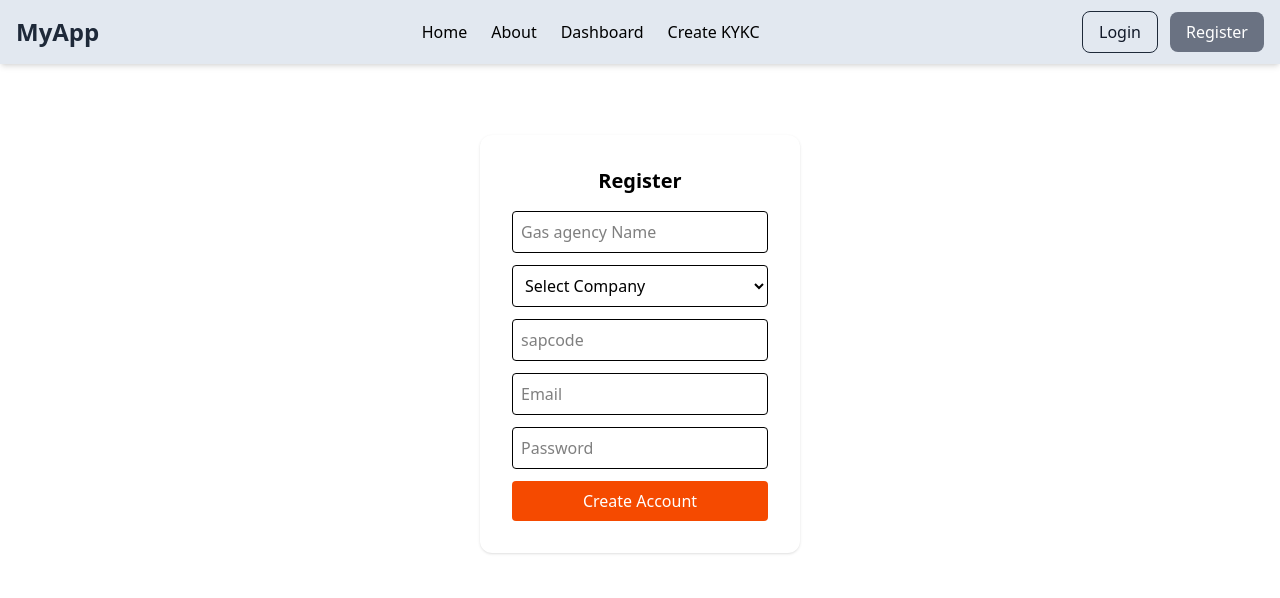
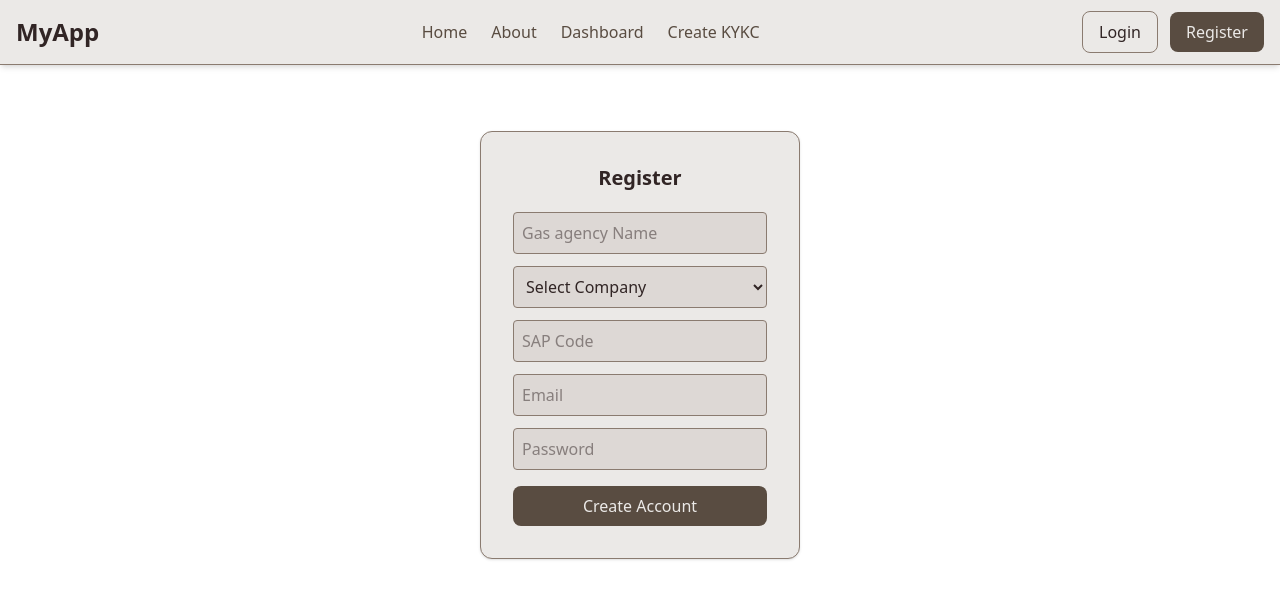
Before and after one commit to Web-Dev-Spider/my-app-client, a React (Vite) app: page /register in a window 1280 px wide. Shown: the top 598 px of the page. Built offline with nearby package versions, Linux system fonts and the light colour scheme.

Commit message:
color theme changed

```diff
--- a/src/components/Navbar.jsx
+++ b/src/components/Navbar.jsx
@@ -7,27 +7,43 @@ function Navbar() {
     const { isAuthenticated, user, logout } = useAuth();
     const [isMenuOpen, setIsMenuOpen] = useState(false);
 
+    const linkClass = ({ isActive }) =>
+        `font-medium transition ${isActive
+            ? "text-[#312525]"
+            : "text-[#594c41] hover:text-[#312525]"
+        }`;
+
     return (
-        <nav className="bg-slate-200 shadow-md">
+        <nav className="bg-[#ebe9e7] shadow-md border-b border-[#8a7b70]">
             <div className="max-w-7xl mx-auto px-4 h-16 flex items-center justify-between">
-                <h1 className="text-2xl font-bold text-gray-800 hover:text-orange-600">
+
+                <h1 className="text-2xl font-bold text-[#312525] hover:text-[#594c41]">
                     MyApp
                 </h1>
 
+                {/* Desktop Menu */}
                 <div className="hidden md:flex gap-6">
-                    <NavLink to="/">Home</NavLink>
-                    <NavLink to="/about">About</NavLink>
-                    <NavLink to="/dashboard">Dashboard</NavLink>
-                    <NavLink to="/kyc">Create KYKC</NavLink>
+                    <NavLink to="/" className={linkClass}>Home</NavLink>
+                    <NavLink to="/about" className={linkClass}>About</NavLink>
+                    <NavLink to="/dashboard" className={linkClass}>Dashboard</NavLink>
+                    <NavLink to="/kyc" className={linkClass}>Create KYKC</NavLink>
                 </div>
 
+                {/* Right side */}
                 <div className="flex gap-3 items-center">
+
                     {isAuthenticated ? (
                         <>
-                            <span>Hello {user?.role}</span>
+                            <span className="text-[#594c41]">
+                                Hello {user?.role}
+                            </span>
+
                             <button
                                 onClick={logout}
-                                className="px-4 py-2 border border-gray-800 text-gray-900 rounded-lg"
+                                className="px-4 py-2 rounded-lg
+                                           border border-[#8a7b70]
+                                           text-[#312525]
+                                           hover:bg-[#ddd8d5]"
                             >
                                 Logout
                             </button>
@@ -36,14 +52,20 @@ function Navbar() {
                         <>
                             <NavLink
                                 to="/login"
-                                className="px-4 py-2 border border-gray-800 text-gray-900 rounded-lg"
+                                className="px-4 py-2 rounded-lg
+                                           border border-[#8a7b70]
+                                           text-[#312525]
+                                           hover:bg-[#ddd8d5]"
                             >
                                 Login
                             </NavLink>
 
                             <NavLink
                                 to="/register"
-                                className="px-4 py-2 bg-gray-500 text-white rounded-lg"
+                                className="px-4 py-2 rounded-lg
+                                           bg-[#594c41]
+                                           text-[#ebe9e7]
+                                           hover:bg-[#312525]"
                             >
                                 Register
                             </NavLink>
@@ -55,7 +77,7 @@ function Navbar() {
                 <div className="md:hidden flex items-center">
                     <button
                         onClick={() => setIsMenuOpen(!isMenuOpen)}
-                        className="text-gray-800 hover:text-orange-600 focus:outline-none"
+                        className="text-[#312525] hover:text-[#594c41]"
                     >
                         {isMenuOpen ? <FaTimes size={24} /> : <FaBars size={24} />}
                     </button>
@@ -64,31 +86,37 @@ function Navbar() {
 
             {/* Mobile Menu Dropdown */}
             {isMenuOpen && (
-                <div className="md:hidden bg-slate-200 px-4 pt-2 pb-4 space-y-2 border-t border-gray-300 shadow-lg">
+                <div className="md:hidden bg-[#ddd8d5]
+                                px-4 pt-2 pb-4 space-y-2
+                                border-t border-[#8a7b70]">
+
                     <NavLink
                         to="/"
-                        className="block py-2 text-gray-800 hover:text-orange-600 font-medium"
+                        className="block py-2 font-medium text-[#594c41] hover:text-[#312525]"
                         onClick={() => setIsMenuOpen(false)}
                     >
                         Home
                     </NavLink>
+
                     <NavLink
                         to="/about"
-                        className="block py-2 text-gray-800 hover:text-orange-600 font-medium"
+                        className="block py-2 font-medium text-[#594c41] hover:text-[#312525]"
                         onClick={() => setIsMenuOpen(false)}
                     >
                         About
                     </NavLink>
+
                     <NavLink
                         to="/dashboard"
-                        className="block py-2 text-gray-800 hover:text-orange-600 font-medium"
+                        className="block py-2 font-medium text-[#594c41] hover:text-[#312525]"
                         onClick={() => setIsMenuOpen(false)}
                     >
                         Dashboard
                     </NavLink>
+
                     <NavLink
                         to="/kyc"
-                        className="block py-2 text-gray-800 hover:text-orange-600 font-medium"
+                        className="block py-2 font-medium text-[#594c41] hover:text-[#312525]"
                         onClick={() => setIsMenuOpen(false)}
                     >
                         Create KYKC
--- a/src/pages/Register.jsx
+++ b/src/pages/Register.jsx
@@ -1,11 +1,8 @@
-
 import React, { useState } from 'react'
-import { Navigate } from 'react-router-dom'
-import { VscLoading } from "react-icons/vsc";
 import { FaC } from "react-icons/fa6";
-
 import { useNavigate } from 'react-router-dom'
 import api from '../axios/axiosInstance'
+
 function Register() {
 
     const navigate = useNavigate()
@@ -27,40 +24,130 @@ function Register() {
 
     const handleRegister = async (e) => {
         e.preventDefault()
-        // console.log("Registration data", registrationData)
         setLoading(true)
+
         const res = await api.post(`/auth/register`, registrationData)
+
         setLoading(false)
+
         if (res.data.success) {
-            // console.log(res.data.newAgency)
-
             navigate('/dashboard')
         } else {
-
             alert(res.data.message)
         }
     }
 
     return (
-        <div className='text-center'>
+        <div className="text-center">
 
             <div className="flex justify-center items-center h-[70vh]">
-                <div className="bg-white p-8 rounded-xl shadow w-80">
-                    <h2 className="text-xl font-bold mb-4">Register</h2>
-                    <input className="w-full mb-3 p-2 border rounded" name='gasAgencyName' placeholder="Gas agency Name" onChange={handleChange} value={registrationData.gasAgencyName} />
-                    <select className="w-full mb-3 p-2 border rounded" name='company' onChange={handleChange} value={registrationData.company}>
+
+                <div
+                    className="p-8 rounded-xl shadow w-80
+                               bg-[#ebe9e7]
+                               border border-[#8a7b70]"
+                >
+
+                    <h2 className="text-xl font-bold mb-5 text-[#312525]">
+                        Register
+                    </h2>
+
+                    <input
+                        className="w-full mb-3 p-2 rounded
+                                   bg-[#ddd8d5]
+                                   text-[#312525]
+                                   border border-[#8a7b70]
+                                   focus:outline-none
+                                   focus:ring-2
+                                   focus:ring-[#8a7b70]"
+                        name='gasAgencyName'
+                        placeholder="Gas agency Name"
+                        onChange={handleChange}
+                        value={registrationData.gasAgencyName}
+                    />
+
+                    <select
+                        className="w-full mb-3 p-2 rounded
+                                   bg-[#ddd8d5]
+                                   text-[#312525]
+                                   border border-[#8a7b70]
+                                   focus:outline-none
+                                   focus:ring-2
+                                   focus:ring-[#8a7b70]"
+                        name='company'
+                        onChange={handleChange}
+                        value={registrationData.company}
+                    >
                         <option value="">Select Company</option>
                         <option value="IOCL">IOCL</option>
                         <option value="HPCL">HPCL</option>
                         <option value="BPCL">BPCL</option>
                     </select>
-                    <input className="w-full mb-3 p-2 border rounded" name='sapcode' placeholder="sapcode" onChange={handleChange} value={registrationData.sapcode} />
-                    <input className="w-full mb-3 p-2 border rounded" name='email' placeholder="Email" onChange={handleChange} value={registrationData.email} />
-                    <input className="w-full mb-3 p-2 border rounded" name='password' type="password" placeholder="Password" onChange={handleChange} value={registrationData.password} />
-                    <button className="w-full bg-orange-600 text-white py-2 rounded" onClick={handleRegister}>Create Account</button>
+
+                    <input
+                        className="w-full mb-3 p-2 rounded
+                                   bg-[#ddd8d5]
+                                   text-[#312525]
+                                   border border-[#8a7b70]
+                                   focus:outline-none
+                                   focus:ring-2
+                                   focus:ring-[#8a7b70]"
+                        name='sapcode'
+                        placeholder="SAP Code"
+                        onChange={handleChange}
+                        value={registrationData.sapcode}
+                    />
+
+                    <input
+                        className="w-full mb-3 p-2 rounded
+                                   bg-[#ddd8d5]
+                                   text-[#312525]
+                                   border border-[#8a7b70]
+                                   focus:outline-none
+                                   focus:ring-2
+                                   focus:ring-[#8a7b70]"
+                        name='email'
+                        placeholder="Email"
+                        onChange={handleChange}
+                        value={registrationData.email}
+                    />
+
+                    <input
+                        className="w-full mb-4 p-2 rounded
+                                   bg-[#ddd8d5]
+                                   text-[#312525]
+                                   border border-[#8a7b70]
+                                   focus:outline-none
+                                   focus:ring-2
+                                   focus:ring-[#8a7b70]"
+                        name='password'
+                        type="password"
+                        placeholder="Password"
+                        onChange={handleChange}
+                        value={registrationData.password}
+                    />
+
+                    <button
+                        onClick={handleRegister}
+                        className="w-full py-2 rounded-lg
+                                   bg-[#594c41]
+                                   text-[#ebe9e7]
+                                   font-medium
+                                   hover:bg-[#312525]
+                                   transition"
+                    >
+                        Create Account
+                    </button>
+
                 </div>
             </div>
-            {loading && <div className='flex mx-auto w-fit items-center gap-2'>Creating the admin user for your agency . . . . please wait !!! <FaC className='animate-spin' /></div>}
+
+            {loading && (
+                <div className="flex mx-auto w-fit items-center gap-2 text-[#594c41]">
+                    Creating the admin user for your agency… please wait
+                    <FaC className="animate-spin text-[#312525]" />
+                </div>
+            )}
         </div>
     )
 }
```
Also changed, not shown: src/pages/Login.jsx (+33 -19 lines), src/pages/Welcome.jsx (+24 -4 lines).
